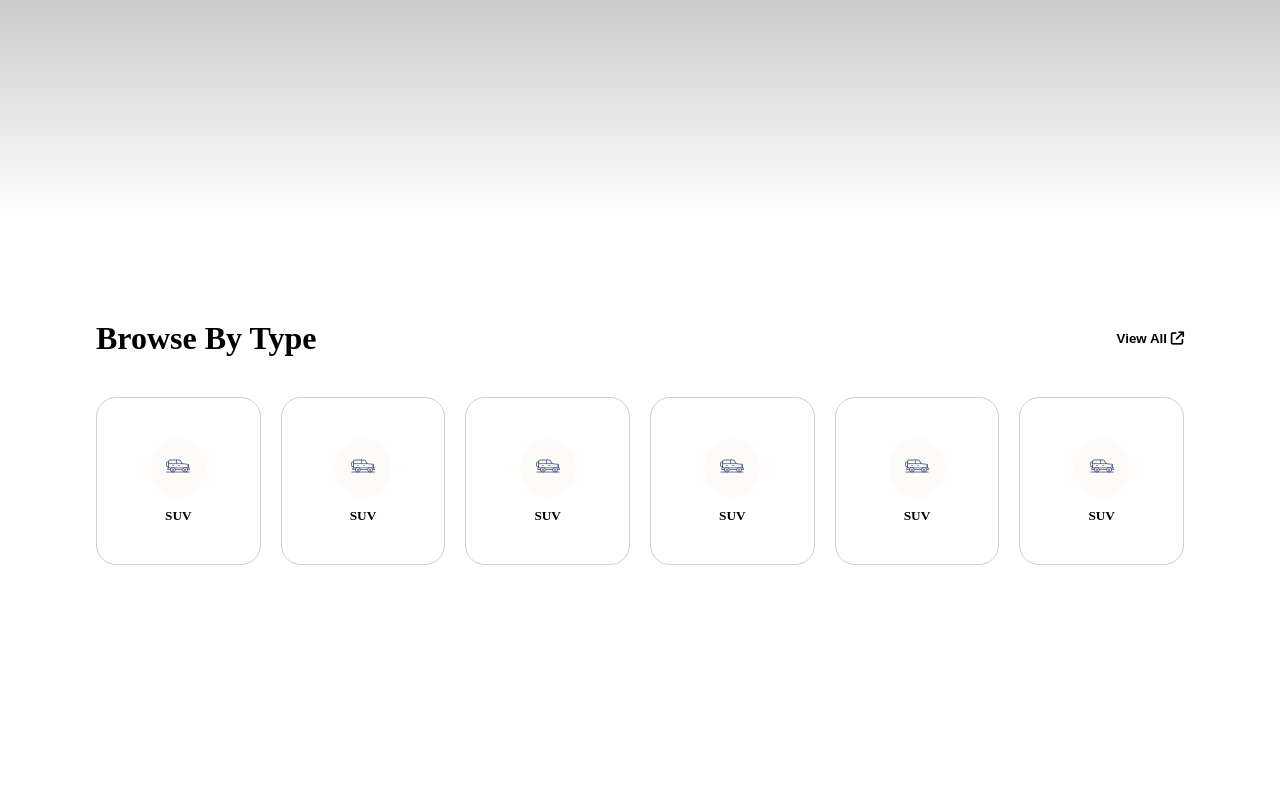
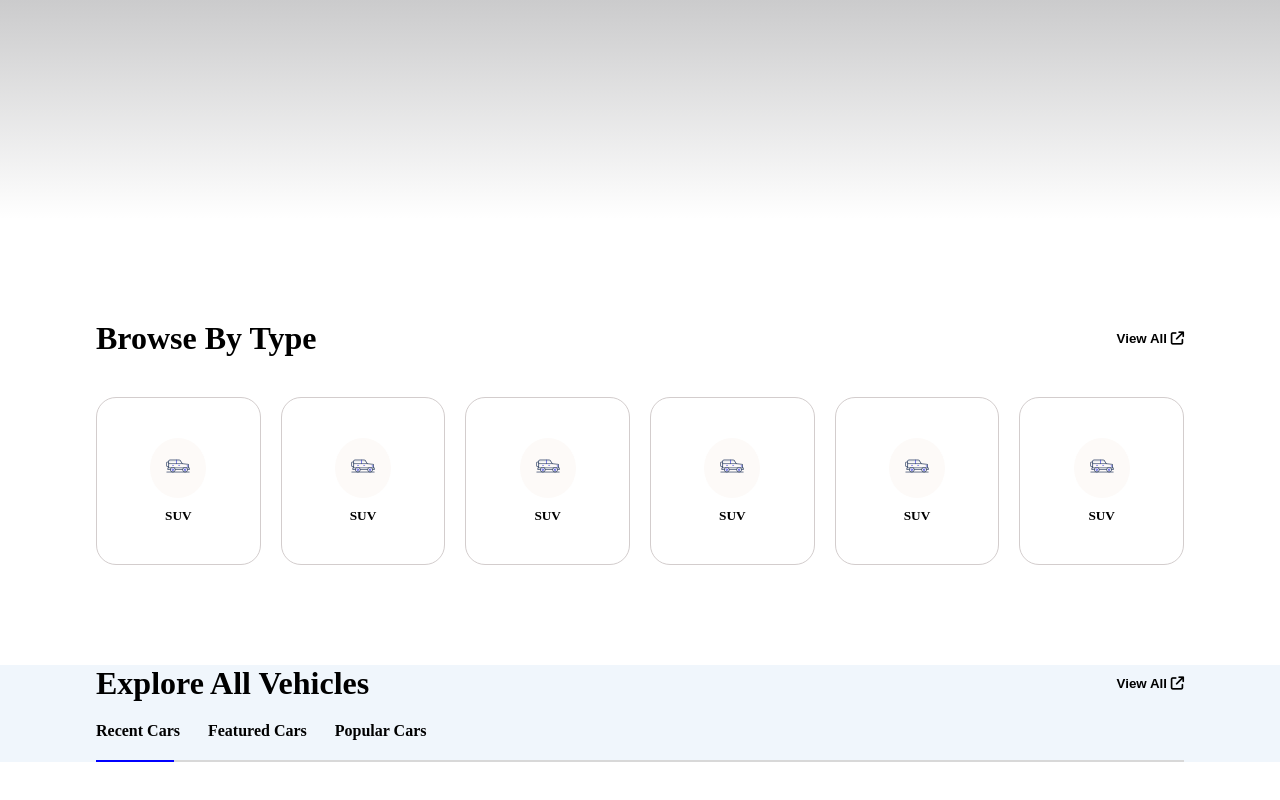
Before and after one commit to TASHDIK-29/Squareflow-Task, a plain HTML site: page index.html in a window 1280 px wide. Shown: the part 580-1380 px from the top of the page. Before the commit the page ends 1195 px from the top, so only its background shows below. Drawn offline with Linux system fonts and the light colour scheme.

Commit message:
vehicles tab done

```diff
--- a/index.html
+++ b/index.html
@@ -6,7 +6,9 @@
     <meta name="viewport" content="width=device-width, initial-scale=1.0">
     <title>Square-flow</title>
     <link rel="stylesheet" href="styles/style.css">
-    <link rel="stylesheet" href="https://cdnjs.cloudflare.com/ajax/libs/font-awesome/6.5.2/css/all.min.css" integrity="sha512-SnH5WK+bZxgPHs44uWIX+LLJAJ9/2PkPKZ5QiAj6Ta86w+fsb2TkcmfRyVX3pBnMFcV7oQPJkl9QevSCWr3W6A==" crossorigin="anonymous" referrerpolicy="no-referrer" />
+    <link rel="stylesheet" href="https://cdnjs.cloudflare.com/ajax/libs/font-awesome/6.5.2/css/all.min.css"
+        integrity="sha512-SnH5WK+bZxgPHs44uWIX+LLJAJ9/2PkPKZ5QiAj6Ta86w+fsb2TkcmfRyVX3pBnMFcV7oQPJkl9QevSCWr3W6A=="
+        crossorigin="anonymous" referrerpolicy="no-referrer" />
 </head>
 
 <body>
@@ -24,7 +26,7 @@
         </nav>
         <div class="banner-container">
             <div class="banner">
-                <div  class="banner-sideButton">
+                <div class="banner-sideButton">
                     <button><i class="fa-solid fa-angle-left"></i></button>
                 </div>
                 <div class="banner-text">
@@ -35,9 +37,10 @@
                         <h5>100 Miles</h5>
                         <h5>Automatic</h5>
                     </div>
-                    <button class="banner-textButton">Learn more <i class="fa-solid fa-arrow-up-right-from-square"></i></button>
+                    <button class="banner-textButton">Learn more <i
+                            class="fa-solid fa-arrow-up-right-from-square"></i></button>
                 </div>
-                <div  class="banner-sideButton">
+                <div class="banner-sideButton">
                     <button><i class="fa-solid fa-angle-right"></i></button>
                 </div>
             </div>
@@ -45,11 +48,11 @@
     </header>
 
     <!-- Main Section Start -->
-     <main>
+    <main>
         <!-- Browse section -->
         <section>
             <div class="browse-container">
-                <div class="browse-header-container">
+                <div class="common-header-container">
                     <h1>Browse By Type</h1>
                     <button>View All <i class="fa-solid fa-arrow-up-right-from-square"></i></button>
                 </div>
@@ -93,7 +96,25 @@
                 </div>
             </div>
         </section>
-     </main>
+
+        <!-- Vehicles Section -->
+        <section class="vehicles-sec">
+            <div class="vehicles-sec-container">
+                <div class="common-header-container">
+                    <h1>Explore All Vehicles</h1>
+                    <button>View All <i class="fa-solid fa-arrow-up-right-from-square"></i></button>
+                </div>
+                <div class="vehicle-category">
+                    <h3>Recent Cars</h3>
+                    <h3>Featured Cars</h3>
+                    <h3>Popular Cars</h3>
+                </div>
+                <div class="tab-container">
+                    <span class="blue-span"></span><span class="gray-span"></span>
+                </div>
+            </div>
+        </section>
+    </main>
 </body>
 
 </html>
--- a/styles/style.css
+++ b/styles/style.css
@@ -124,6 +124,25 @@ nav {
 }
 
 
+/* Common Headings */
+
+.common-header-container{
+    display: flex;
+    justify-content: space-between;
+}
+
+.common-header-container button{
+    background: none;
+    border: none;
+    font-weight: 600;
+}
+
+.common-header-container h1{
+    font-size: 32px;
+    font-weight: 600;
+}
+
+
 /* Browse Section */
 
 .browse-container{
@@ -131,21 +150,6 @@ nav {
     margin: 100px auto 50px;
 }
 
-.browse-header-container{
-    display: flex;
-    justify-content: space-between;
-}
-
-.browse-header-container button{
-    background: none;
-    border: none;
-    font-weight: 600;
-}
-
-.browse-header-container h1{
-    font-size: 32px;
-    font-weight: 600;
-}
 
 .browse-card-container{
     display: grid;
@@ -171,3 +175,39 @@ nav {
     border-radius: 100%;
     padding: 16px;
 }
+
+/* Vehicles section */
+
+.vehicles-sec{
+    background: rgb(240, 246, 252);
+}
+
+.vehicles-sec-container{
+    width: 85%;
+    margin: 100px auto 50px;
+}
+
+.vehicle-category{
+    display: flex;
+    gap: 28px;
+    margin: 20px 0;
+}
+
+.vehicle-category h3{
+    font-size: 16px;
+    font-weight: 600;
+}
+
+.tab-container{
+    /* border: 1px solid rgb(216, 216, 216); */
+    display: flex;
+}
+
+.blue-span{
+    border: 1px solid blue;
+    width: 7%;
+}
+.gray-span{
+    border: 1px solid rgb(216, 216, 216);
+    flex-grow: 1;
+}
```
